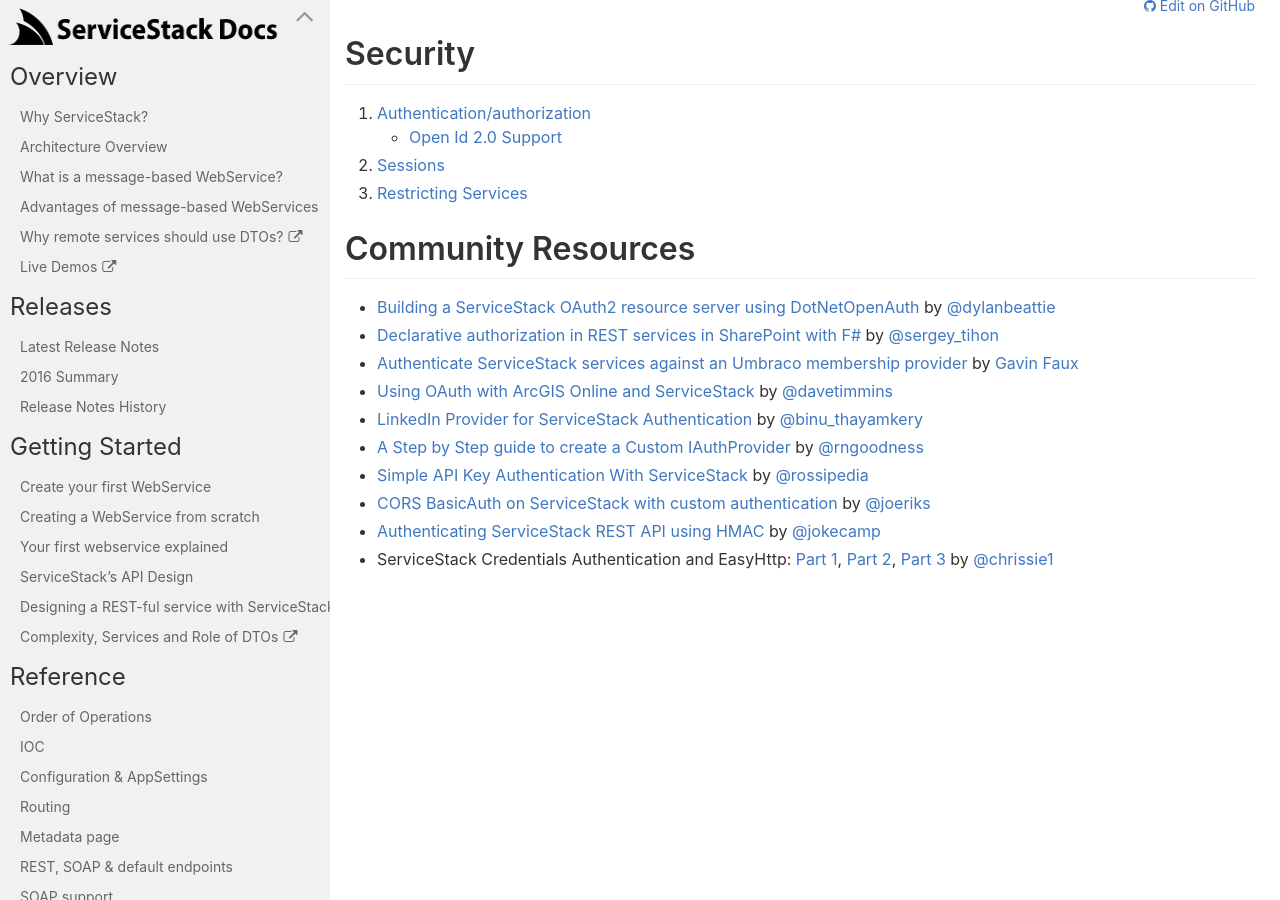
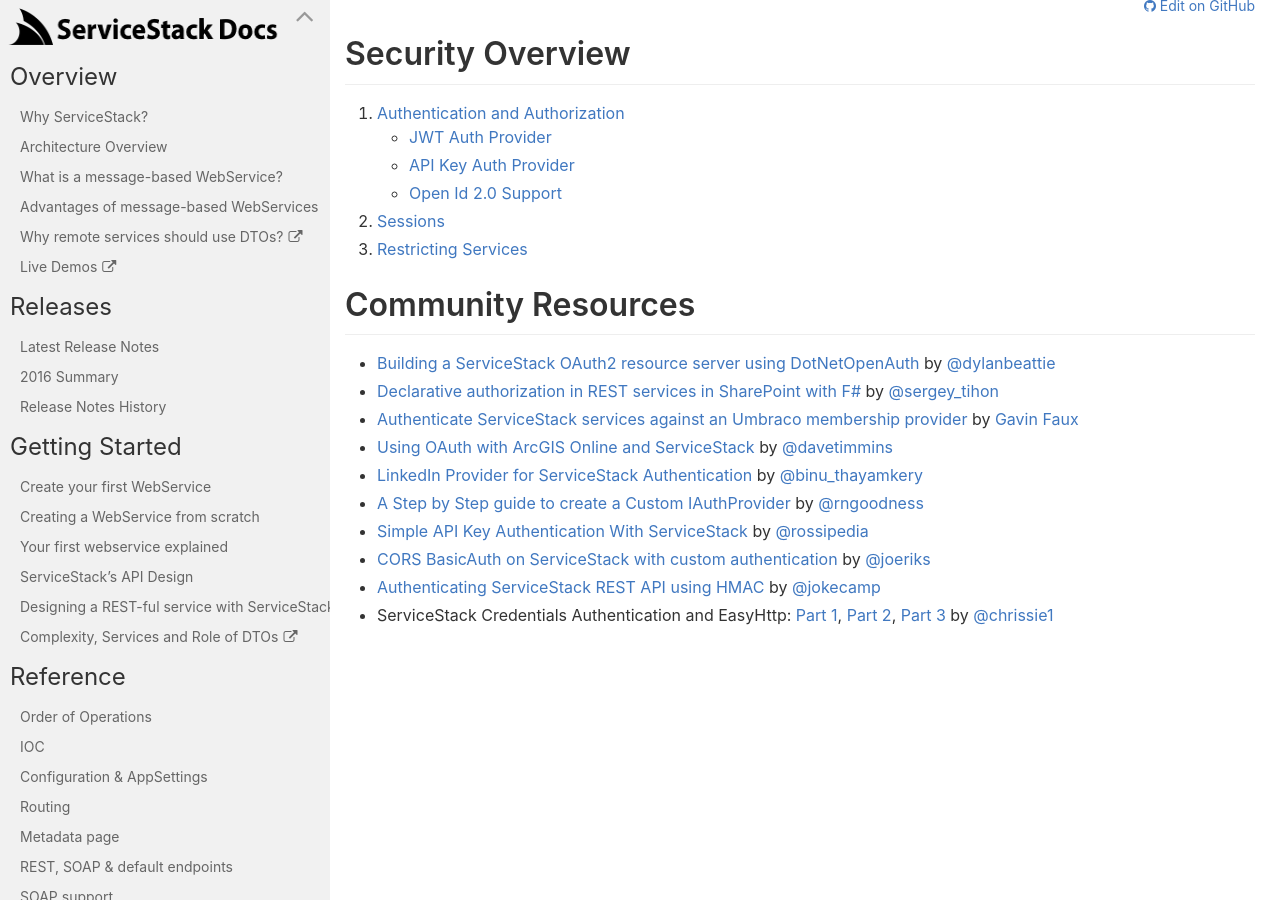
Before and after one commit to timker/docs, a Jekyll site: the page built from docs/_documentation/Security.md, in a window 1280 px wide. Built offline with Jekyll 4.4.1, drawn with Linux system fonts in a browser that asks for light colours; nearby versions of some CDN libraries.

Commit message:
Add more security links

```diff
--- a/docs/_documentation/Security.md
+++ b/docs/_documentation/Security.md
@@ -1,7 +1,11 @@
 ---
 slug: security
+title: Security Overview
 ---
-  1. [Authentication/authorization](/authentication-and-authorization)
+
+  1. [Authentication and Authorization](/authentication-and-authorization)
+     - [JWT Auth Provider](/jwt-authprovider)
+     - [API Key Auth Provider](/api-key-authprovider)
      - [Open Id 2.0 Support](/openId)
   2. [Sessions](/sessions)
   3. [Restricting Services](/restricting-services)
```
